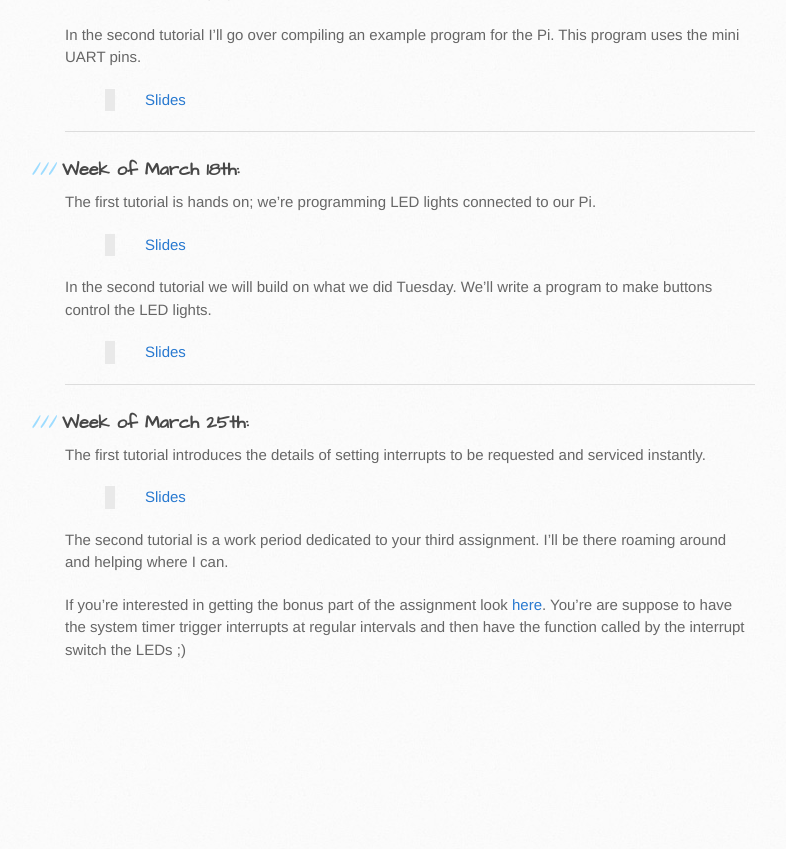
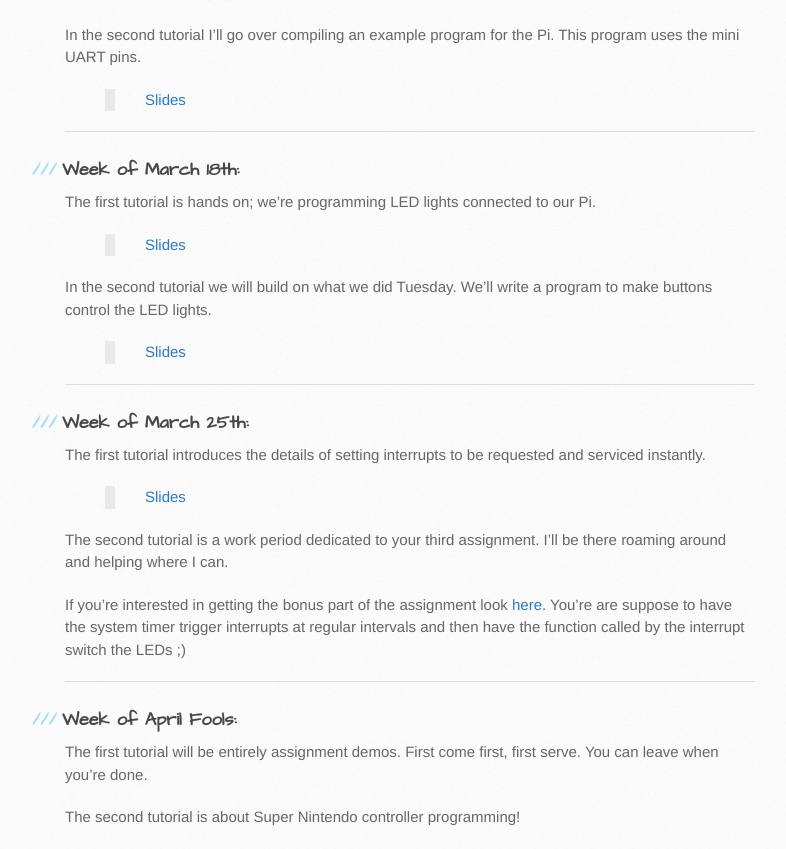
Before and after one commit to philstutorials/philstutorials.github.io, a Jekyll site: the page built from CPSC359W.md, in a window 1280 px wide and 1400 px high, scrolled down 3907 px. Shown: the top 849 px of the window, without its empty margins (105-891 px from the left). Built offline with Jekyll 4.4.1, drawn with Linux system fonts in a browser that asks for light colours; our own code applies the rules of GitHub Pages for plain Markdown files; before the commit the page ends 4611 px from its top, so only the background shows below that; grey boxes are pictures that could not be loaded.

Commit message:
Update CPSC359W.md

```diff
--- a/CPSC359W.md
+++ b/CPSC359W.md
@@ -126,3 +126,11 @@ The first tutorial introduces the details of setting interrupts to be requested
 The second tutorial is a work period dedicated to your third assignment. I'll be there roaming around and helping where I can.
 
 If you're interested in getting the bonus part of the assignment look [here](https://www.valvers.com/open-software/raspberry-pi/step04-bare-metal-programming-in-c-pt4/). You're are suppose to have the system timer trigger interrupts at regular intervals and then have the function called by the interrupt switch the LEDs ;)
+
+----
+
+### Week of April Fools:
+The first tutorial will be entirely assignment demos. First come first, first serve. You can leave when you're done.
+
+The second tutorial is about Super Nintendo controller programming!
+<iframe src="https://giphy.com/embed/vPkvJ6zrHrp1C" width="480" height="480" frameBorder="0" class="giphy-embed" allowFullScreen></iframe><p><a href="https://giphy.com/gifs/haydiroket-victory-snes-vPkvJ6zrHrp1C">via GIPHY</a></p>
```
